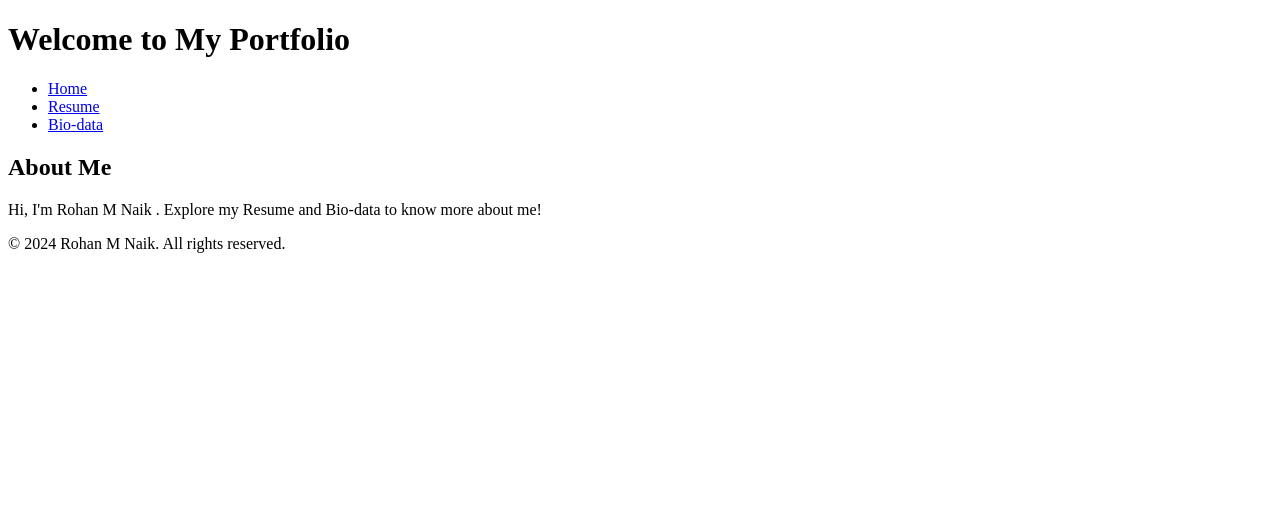
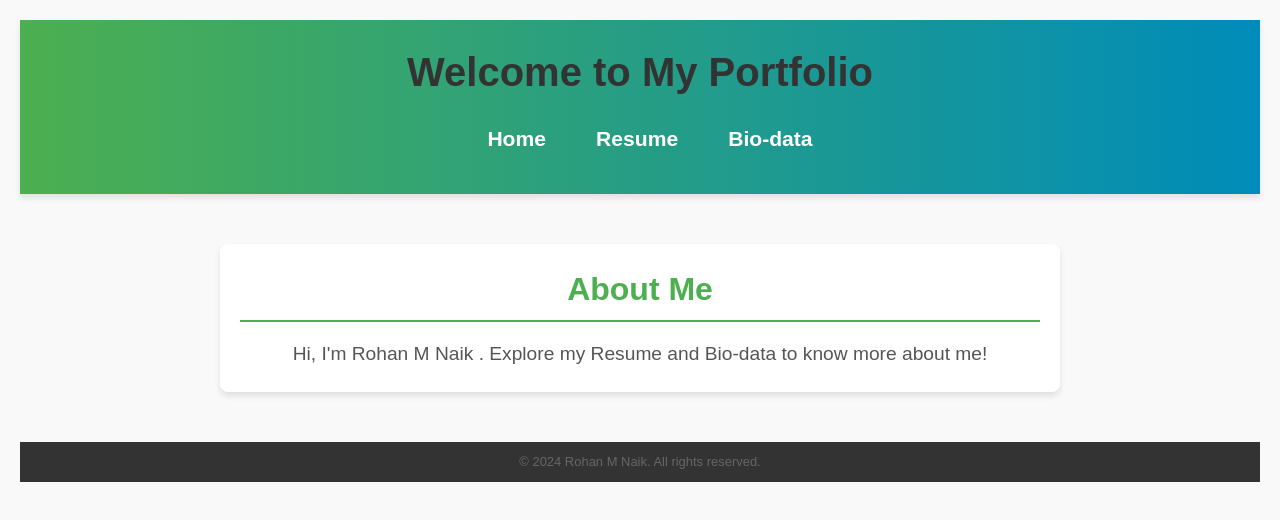
Before and after one commit to Rohannk18/assign, a plain HTML site: page Index.html in a window 1280 px wide. Drawn offline with Linux system fonts and the light colour scheme.

Commit message:
Update Index.html

```diff
--- a/Index.html
+++ b/Index.html
@@ -4,8 +4,7 @@
     <meta charset="UTF-8">
     <meta name="viewport" content="width=device-width, initial-scale=1.0">
     <title>Welcome - My Portfolio</title>
-
-    <link rel="stylesheet" href="styles/style.css">
+<link rel="stylesheet" href="styles.css">
 </head>
 <body>
     <header>
```
